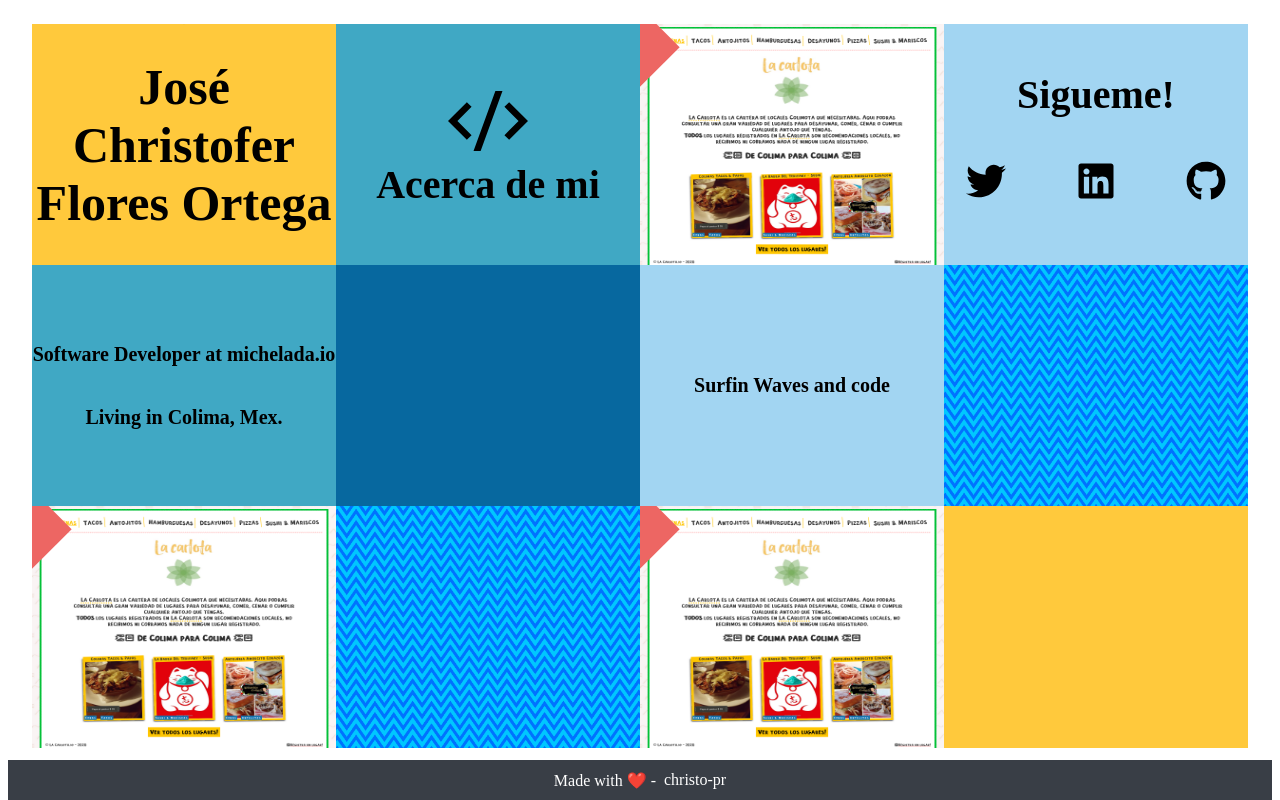
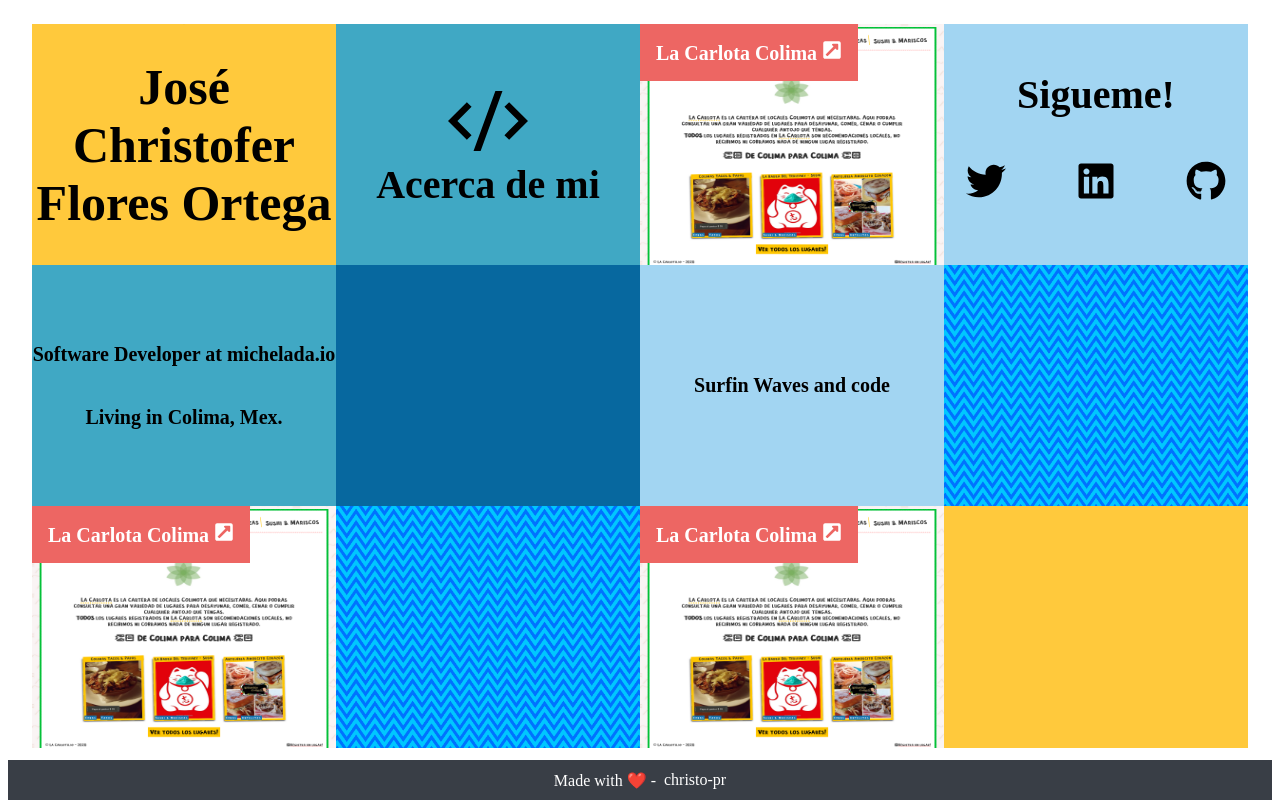
Before and after one commit to christo-pr/christopr.me, a Next.js app: page / in a window 1280 px wide. Built offline with nearby package versions, Linux system fonts and the light colour scheme; a web font is replaced by a local one.

Commit message:
Fix project tile

```diff
--- a/components/ui/ChristoprItem.js
+++ b/components/ui/ChristoprItem.js
@@ -1,6 +1,9 @@
 import React from "react"
 import Link from "next/link"
-import { FaRegUserCircle as UserIcon } from "react-icons/fa"
+import {
+  FaRegUserCircle as UserIcon,
+  FaExternalLinkSquareAlt as ExternalIcon,
+} from "react-icons/fa"
 import { RiCodeSSlashLine as AboutIcon } from "react-icons/ri"
 import { GrAchievement as ProjectsIcon } from "react-icons/gr"
 
@@ -31,7 +34,11 @@
       {type === "project" && (
         <a href={info.url} target="_blank">
           <img src={info.image} alt={info.name} />
-          <h3>{info.name}</h3>
+          <h3>
+            {info.name}
+            &nbsp;
+            <ExternalIcon size={20} />
+          </h3>
         </a>
       )}
       {type === "socials" && (
--- a/styles/ChristoprItem.module.css
+++ b/styles/ChristoprItem.module.css
@@ -5,14 +5,11 @@
 .chpr-item h3 {
   position: absolute;
   margin: 0;
-  width: 50%;
   background: var(--red);
   color: white;
-  padding: 0.5rem 1.5rem;
-  top: 1.5rem;
-  z-index: 1;
-  right: 16.5rem;
-  transform: rotate(-45deg);
+  top: 0;
+  left: 0;
+  padding: 1rem;
   font-size: 20px;
   text-align: center;
 }
```
